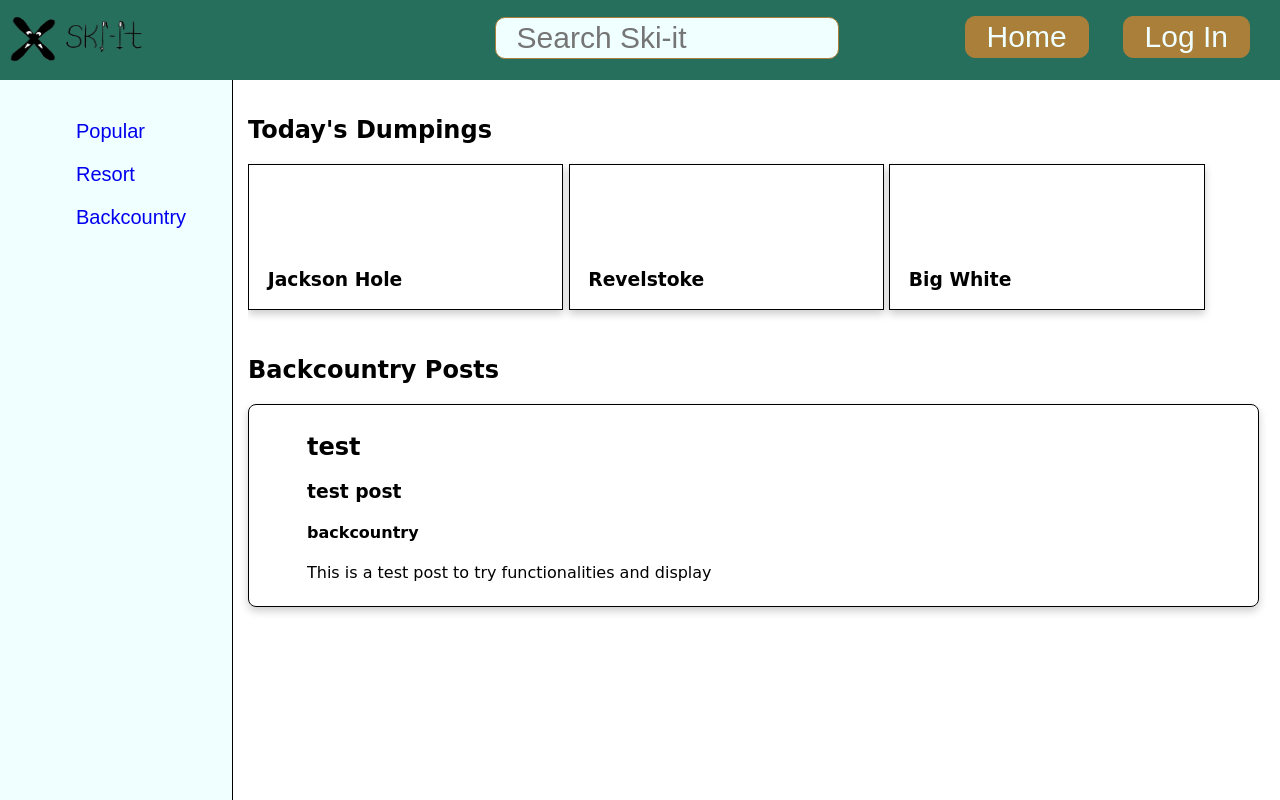
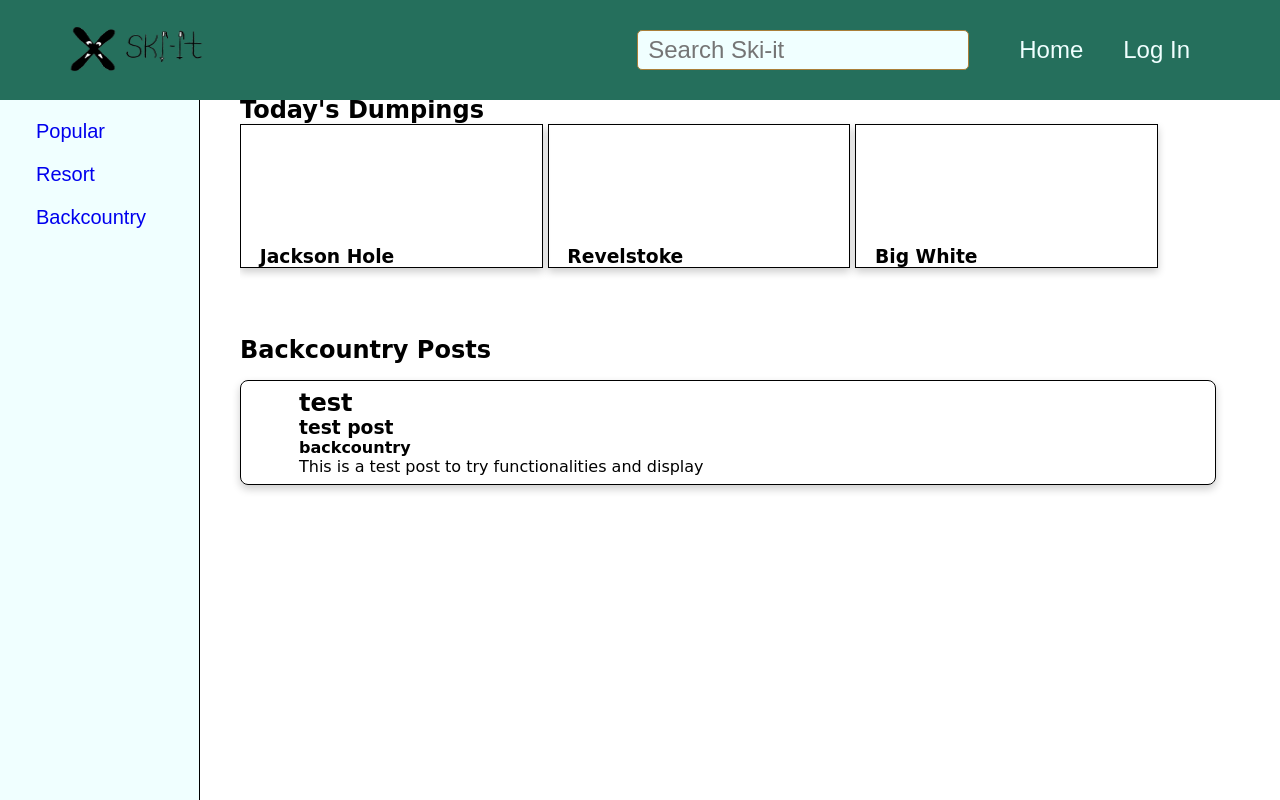
Before and after one commit to COSC360/project-Willg0115, a PHP site: page /routes/backcountry.php in a window 1280 px wide. Run offline with PHP 8.4, Linux system fonts and the light colour scheme; data comes from the database, SQL or seed files in the repository; data that the repository does not hold is empty.

Commit message:
switched headers to be reactive for mobile devices and small pages

```diff
--- a/css/header.css
+++ b/css/header.css
@@ -1,65 +1,111 @@
+* {
+    margin: 0;
+    padding: 0;
+    box-sizing: border-box;
+}
 
-header img{
-    float: left;
+body {
+    font-family: 'Montserrat', sans-serif;
 }
-header{
-    height: 80px;
-    width: 100%;
+
+header {
     background-color: #256F5C;
     position: fixed;
     top: 0;
     left: 0;
+    width: 100%;
     z-index: 100;
-    white-space: nowrap;
 }
-nav{
-    float:right;
-    display:flex;
-    white-space: nowrap;
 
+.header-container {
+    display: flex;
+    justify-content: space-between;
+    align-items: center;
+    max-width: 1200px;
+    margin: 0 auto;
+    padding: 10px 20px;
 }
-header ul{
-    list-style:none;
+
+.logo {
+    display: flex;
+    align-items: center;
 }
-header li{
-    margin-right: 1em;
+
+nav {
+    display: flex;
+    align-items: center;
+}
+
+nav form {
+    display: flex;
+    align-items: center;
+    margin-right: 20px;
+}
+
+nav ul {
+    display: flex;
+    align-items: center;
+    list-style: none;
+}
+
+nav ul li {
+    margin-right: 20px;
+}
+
+nav ul li a {
+    display: inline-block;
     text-decoration: none;
-    text-align: center;
+    color: azure;
+    padding: 5px 10px;
+    border-radius: 5px;
+    font-size: 1.5em;
+}
+
+nav ul li a:hover {
     background-color: #AA7F39;
 }
-header li, #search{
-    display:inline-block;
-    border: 1px solid #AA7F39;
-    border-radius: 10px;
-    padding: .1em .7em .1em .7em;
-    font-size:30px;
-}
-header li:hover{
-    border-color:black;
-    background-color: #AA7F37;
-}
+
 #search {
     background-color: azure;
-    overflow-x: auto;
-    text-align: left;
-    margin-top:0.55em;
-    width: 80%;
+    border: 1px solid #AA7F39;
+    border-radius: 5px;
+    padding: 5px 10px;
+    margin-right: 20px;
+    transition: all 0.3s ease;
+    font-size: 1.5em;
 }
-#search:focus{
+
+#search:focus {
     outline: none;
-    border: 1px solid #4a8dff;
+    border-color: #4a8dff;
     background-color: #ffffff;
     box-shadow: 0 0 10px rgba(74, 141, 255, 0.5);
 }
-header nav a{
-    text-decoration: none;
-    color:azure;
-    font-family: 'Montserrat', sans-serif;
+
+@media screen and(max-width: 768px){
+.header-container{
+    flex-wrap:wrap;
 }
+.logo {
+    margin-bottom: 10px;
+}
+
+nav ul {
+    flex-wrap: wrap;
+}
+
+#search {
+    width: 100%;
+    margin-bottom: 10px;
+}
+}
+
+
+
 .menu{
     position: fixed;
     overflow: auto;
-    top:80px;
+    top:100px;
     left:0;
     padding: 0 1em 0 1em;
     height:100vh;
--- a/routes/headers/header1.php
+++ b/routes/headers/header1.php
@@ -1,36 +1,36 @@
 <head>
     <meta charset="UTF-8">
+    <meta name="viewport" content = "width=device-width, intial-scale=1.0">
     <link rel="stylesheet" href="../css/header.css">
 </head>
 <header>
     <?php session_start();?>
-    <div class="header">
-        <a href="home.php" class="logo"><img src="../layout_and_logic_docs/Project_logo_roughdraft.png" width="150", height="80"></a>
+    <div class="header-container">
+            <a href="home.php" class="logo"><img src="../layout_and_logic_docs/Project_logo_roughdraft.png" width="150" height="80" alt="Logo"></a>
             <nav>
-            <form action="../searchpost.php" method="POST">
-                <input id="search" type="search" placeholder="Search Ski-it">
+                <form action="searchpost.php" method="POST">
+                    <input id="search" type="search" placeholder="Search Ski-it" name="search">
                 </form>
                 <ul>
                     <li><a class="home" href="home.php">Home</a></li>
                     <?php
                     include 'shortcuts.php';
 
-                if(isset($_SESSION['username'])){
-                    if(isAdmin($_SESSION['username'])){
+                    if (isset($_SESSION['username'])) {
+                        if (isAdmin($_SESSION['username'])) {
                             echo "<li><a class=\"login\" href=\"admin.php\">Admin</a></li>";
-                    }else{
+                        } else {
                             echo "<li><a class=\"login\" href=\"account.php\">My Account</a></li>";
                         }
                         echo "<li><a class=\"login\" href=\"logout.php\">Sign Out</a></li>";
-                    if(isAdmin($_SESSION['username'])){
-                    }
-                }else{
+                    } else {
                         echo "<li><a class=\"login\" href=\"login.php\">Log In</a></li>";
                     }
                     ?>
                 </ul>
             </nav>
         </div>
+    </header>
 
 </header>
 <div id="backgroundlogo"></div>
```
Also changed, not shown: routes/headers/header2.php (+10 -1 lines). Lines whose indentation alone changed are shown as unchanged.
